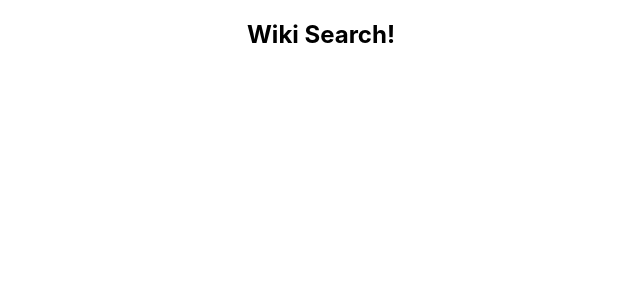
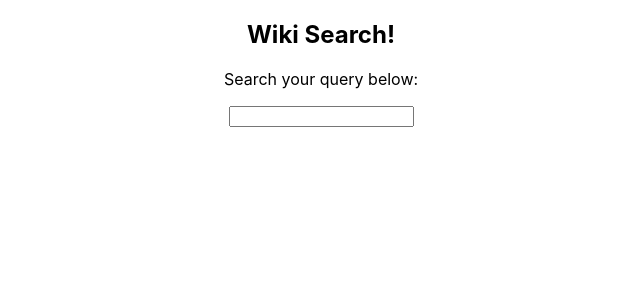
Before and after one commit to J404/wikisearch, a React (Create React App) app: page / in a window 1280 px wide. Shown: the top 300 px of the page, without its empty margins (319-959 px from the left). Built offline with nearby package versions, Linux system fonts and the light colour scheme.

Commit message:
Search component can now send query/input to App component.

```diff
--- a/src/App.tsx
+++ b/src/App.tsx
@@ -5,10 +5,14 @@ import './App.css';
 import Search from './search/Search';
 
 function App() {
+  const handleInput = (query: string): void => {
+    console.log(`Got input ${query}`);
+  }
+
   return (
     <div className="App">
       <h2>Wiki Search!</h2>
-      <Search/>
+      <Search handleInput={handleInput}/>
     </div>
   );
 }
--- a/src/search/Search.tsx
+++ b/src/search/Search.tsx
@@ -1,9 +1,17 @@
-import React from 'react';
+import React, { useRef, MutableRefObject } from 'react';
 
-const Search: React.FC = () => {
+interface Props {
+    handleInput: (query: string) => void;
+}
+
+const Search: React.FC<Props> = props => {
+    const inputRef = useRef<HTMLInputElement>(null) as MutableRefObject<HTMLInputElement>;
+
     return (
         <div className='Search'>
-
+            <p>Search your query below: </p>
+            <input ref={inputRef}
+            onChange={() => props.handleInput(inputRef.current.value)}/>
         </div>
     );
 }
```
